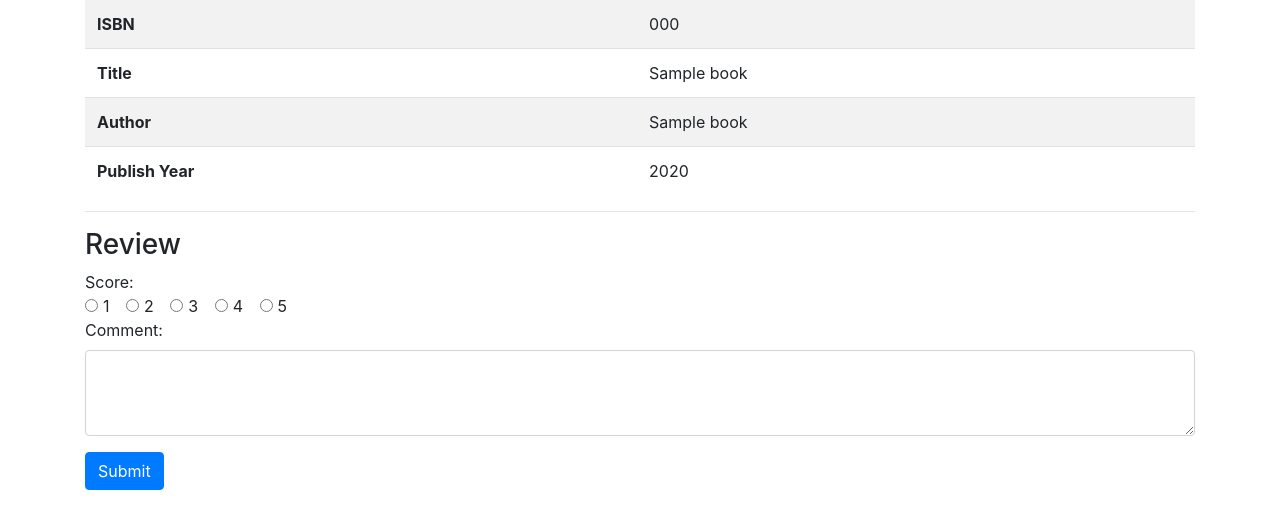
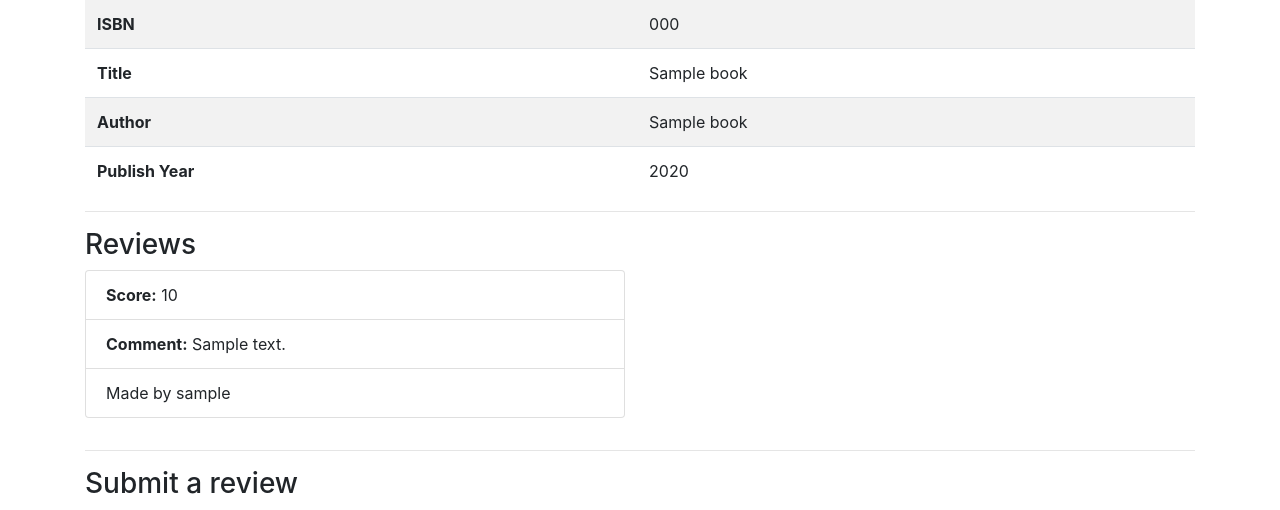
Before and after one commit to kyokawasaki/book-review, a Flask app: template templates/book.html in a window 1280 px wide. Shown: the part 119-629 px from the top of the page. Run offline with Flask 2, Linux system fonts and the light colour scheme; the template is opened without the code that fills it: most values are stand-ins (such as "Sample title", 1, 10 or a date in 2020); some libraries are stand-ins or nearby versions.

Commit message:
Make the submitted reviews show up on the book page

```diff
--- a/application.py
+++ b/application.py
@@ -39,6 +39,9 @@ def book(book_id):
     if book is None:
         return render_template("error.html", message="Invalid book id.")
 
+    reviews = db.execute("""SELECT reviews.score, reviews.comment, users.username FROM reviews JOIN users ON (user_id = users.id)
+        WHERE book_id = :book_id""", {"book_id": book_id})
+
     if request.method == "POST":
         score = request.form.get("score")
         comment = request.form.get("comment")
@@ -57,7 +60,7 @@ def book(book_id):
         except ValueError:
             return render_template("error.html", message="Something went wrong!")
 
-    return render_template("book.html", book=book)
+    return render_template("book.html", book=book, reviews=reviews)
 
 @app.route("/search")
 def search():
--- a/templates/book.html
+++ b/templates/book.html
@@ -27,8 +27,20 @@
     </table>
 
     <hr class="my-3">
+    <h3>Reviews</h3>
+    <div class="d-flex justify-content-between flex-wrap">
+        {% for review in reviews %}
+            <div class="list-group mb-3 col-lg-6">
+                <p class="list-group-item"><strong>Score:</strong> {{ review.score }}</p>
+                <p class="list-group-item"><strong>Comment:</strong> {{ review.comment }}</p>
+                <p class="list-group-item">Made by {{ review.username }}</p>
+            </div>
+        {% endfor %}
+    </div>
 
-    <h3>Review</h3>
+    <hr class="my-3">
+
+    <h3>Submit a review</h3>
     <form method="post">
         <legend class="col-form-label py-0">Score:</legend>
         <div class="form-check form-check-inline">
```
